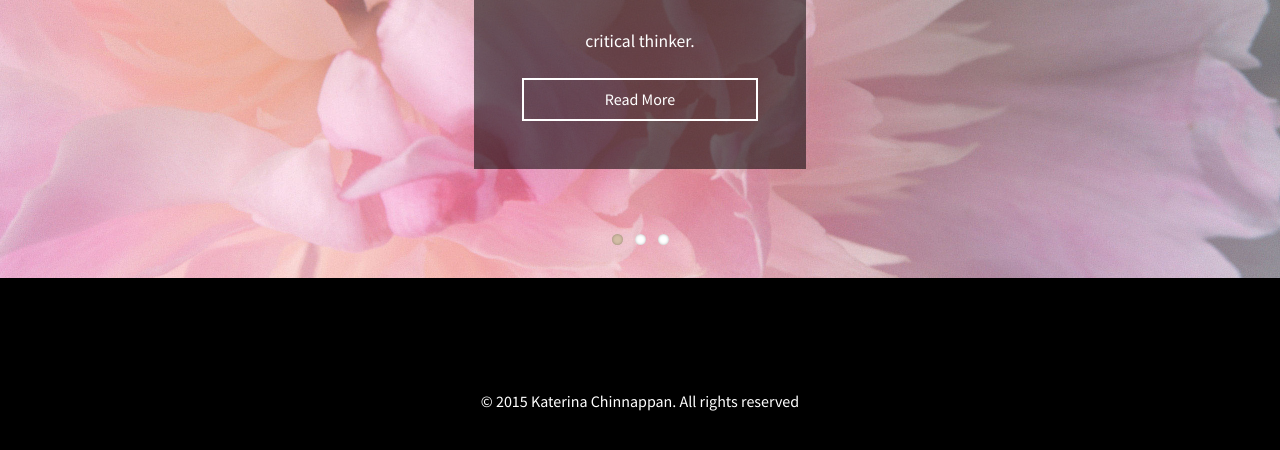
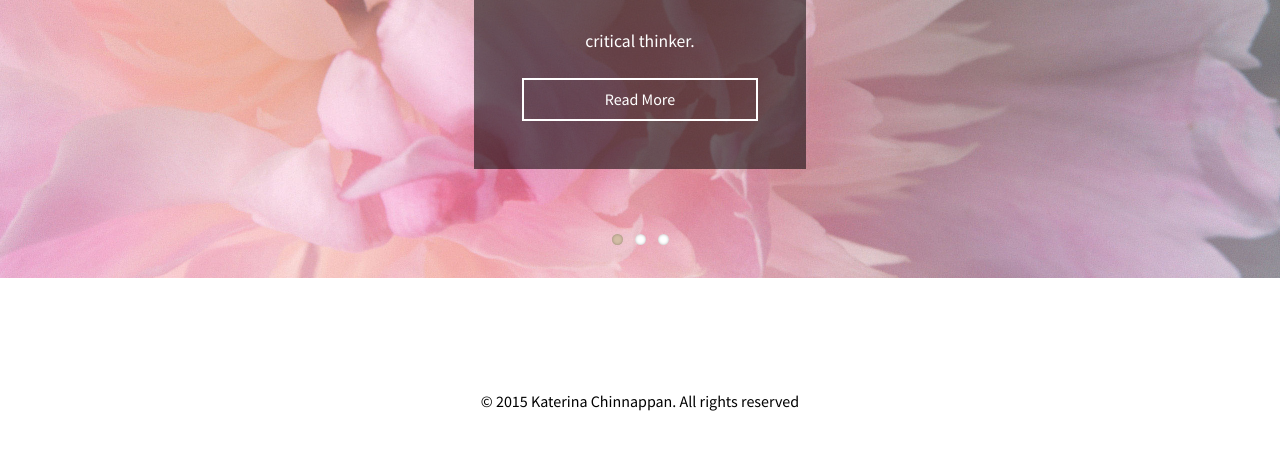
Before and after one commit to katerinachinnappan/katerinachinnappan.github.io, a plain HTML site: page index.html in a window 1280 px wide. Shown: the part 422-872 px from the top of the page. Drawn offline with Linux system fonts and the light colour scheme.

Commit message:
Update style.css

```diff
--- a/css/style.css
+++ b/css/style.css
@@ -336,7 +336,7 @@ span.glyphicon.glyphicon-wrench.miss-wedo-icon{
 /*--mission end here--*/
 /*--footer start here--*/
 .footer {
-  background: #000;
+  background: #FFFFFF;
   padding: 4em 0em 4em 0em;
 }
 .ftr-gd h3 {
@@ -425,7 +425,7 @@ span.glyphicon.glyphicon-wrench.miss-wedo-icon{
 }
 .copyright p {
   font-size: 1em;
-  color: #fff;
+  color: #000000;
 }
 .copyright p a {
   color:#d3bda5;
```
